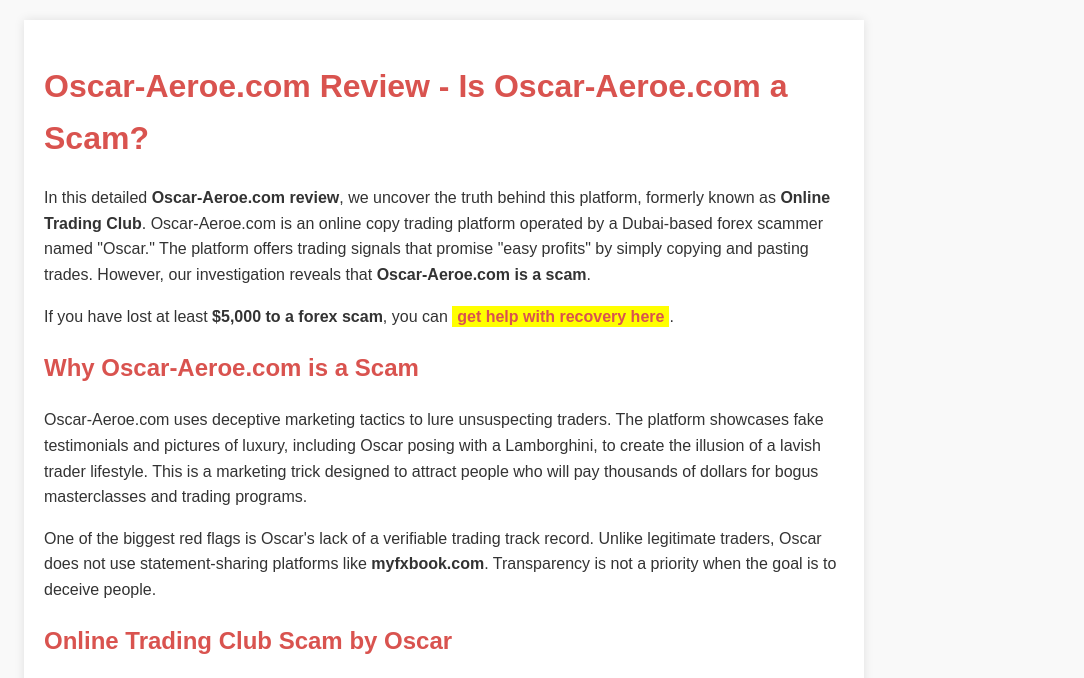
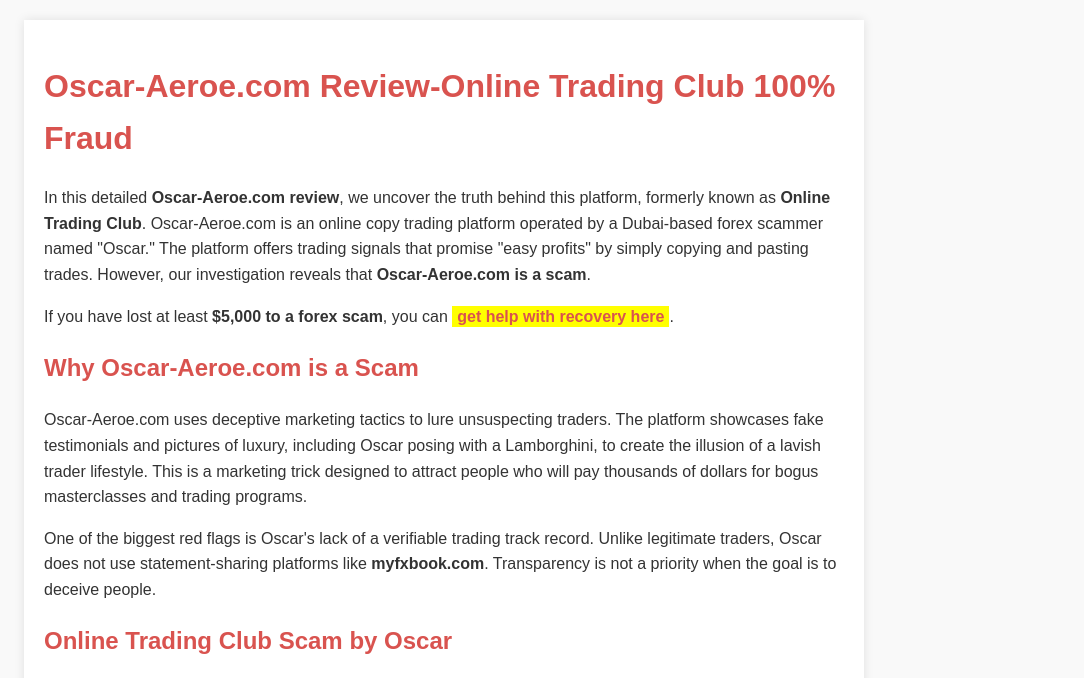
Before and after one commit to Warren254/oscar-aeroe.com-Online-Trading-Club-review, a plain HTML site: page index.html in a window 1280 px wide. Shown: the top 678 px of the page, without its empty margins (196-1280 px from the left). Drawn offline with Linux system fonts and the light colour scheme.

Commit message:
Update index.html

```diff
--- a/index.html
+++ b/index.html
@@ -69,7 +69,7 @@
 </head>
 <body>
     <div class="container">
-        <h1>Oscar-Aeroe.com Review - Is Oscar-Aeroe.com a Scam?</h1>
+        <h1>Oscar-Aeroe.com Review-Online Trading Club 100% Fraud</h1>
         <p>In this detailed <strong>Oscar-Aeroe.com review</strong>, we uncover the truth behind this platform, formerly known as <strong>Online Trading Club</strong>. Oscar-Aeroe.com is an online copy trading platform operated by a Dubai-based forex scammer named "Oscar." The platform offers trading signals that promise "easy profits" by simply copying and pasting trades. However, our investigation reveals that <strong>Oscar-Aeroe.com is a scam</strong>.</p>
         <p>If you have lost at least <strong>$5,000 to a forex scam</strong>, you can <a href="https://secureform.cncintel.com/cncintelligence/form/BP/formperma/W6dSGqsKM2cxBeHFtd8jGzagYDJun_9TjlK_l3BPBkY" class="highlight">get help with recovery here</a>.</p>
 
```
